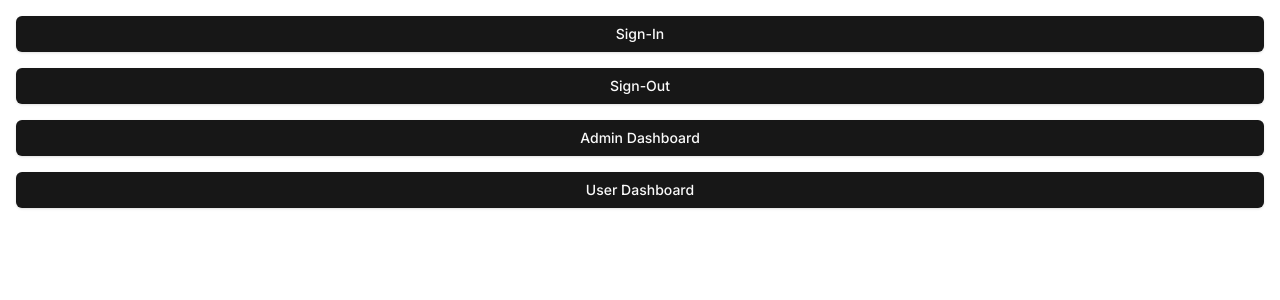
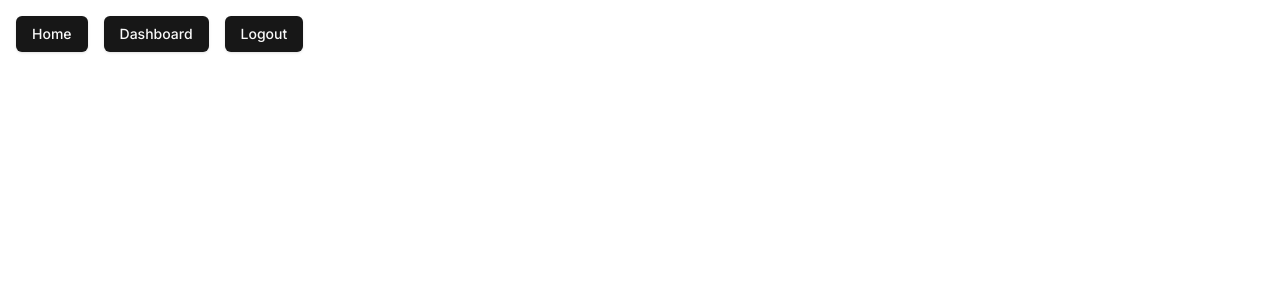
Before and after one commit to rajanshresth/ecommerce-app, a Next.js app: page / in a window 1280 px wide. Shown: the top 300 px of the page. Built offline with nearby package versions, Linux system fonts and the light colour scheme.

Commit message:
Middleware setup

```diff
--- a/src/app/admin-dashboard/page.tsx
+++ b/src/app/dashboard/admin-dashboard/page.tsx
@@ -1,7 +1,7 @@
 import { authOptions } from "@/lib/auth/authOptions"
 import { getServerSession } from "next-auth"
 
-export default async function Page() {
+export default async function AdminDashboard() {
   const session= await getServerSession(authOptions)
   if (session?.user.userRole === "Admin") {
     return <p>You are an admin, welcome!</p>
--- /dev/null
+++ b/src/app/dashboard/page.tsx
@@ -0,0 +1,26 @@
+import { authOptions } from '@/lib/auth/authOptions'
+import { getServerSession } from 'next-auth'
+import React from 'react'
+import AdminDashboard from './admin-dashboard/page'
+import UserDashboard from './user-dashboard/page'
+
+const Dashboard = async() => {
+    const session= await getServerSession(authOptions)
+
+  if(session?.user.userRole === "Admin"){
+    return (
+        <div>
+            <AdminDashboard />
+        </div>
+    )
+  }
+    if(session?.user.userRole === "User"){
+        return (
+            <div>
+                <UserDashboard />
+            </div>
+        )
+    }
+}
+
+export default Dashboard
--- a/src/app/page.tsx
+++ b/src/app/page.tsx
@@ -4,25 +4,18 @@ import Link from 'next/link';
 export default async function Home() {
 
   return (
-    <div className='flex flex-col space-y-4 '>
+    <div className='flex space-x-4 '>
       <Button>
-        <Link href="/api/auth/signin">
-          Sign-In
+        <Link href='/'>Home</Link>
+      </Button>
+      <Button>
+        <Link href='/dashboard'>
+          Dashboard
         </Link>
       </Button>
       <Button>
-        <Link href="/api/auth/signout">
-          Sign-Out
-        </Link>
-      </Button>
-      <Button>
-        <Link href="/admin-dashboard">
-          Admin Dashboard
-        </Link>
-      </Button>
-      <Button>
-        <Link href="/user-dashboard">
-          User Dashboard
+        <Link href='/api/auth/signout'>
+          Logout
         </Link>
       </Button>
     </div>
--- a/src/middleware.ts
+++ b/src/middleware.ts
@@ -1,8 +1,3 @@
-export {default} from 'next-auth/middleware';
+export { default } from "next-auth/middleware"
 
-export const config = {
-    matcher: [
-        '/admin-dashboard',
-        '/user-dashboard'
-    ]
-}
+export const config = { matcher: ["/dashboard"] }
```
Also changed, not shown: src/app/dashboard/user-dashboard/page.tsx (renamed from src/app/user-dashboard/page.tsx).
